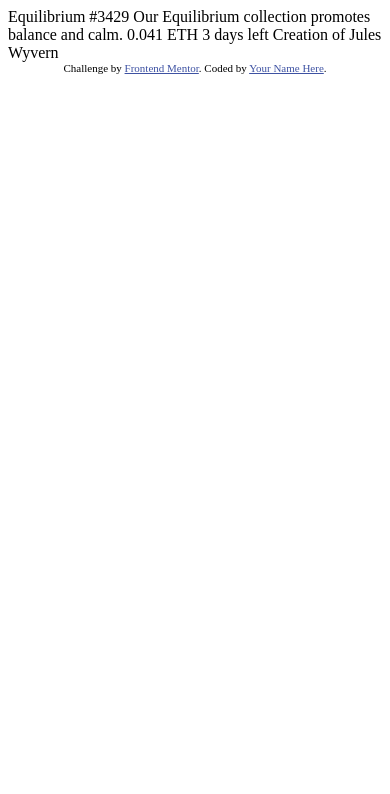
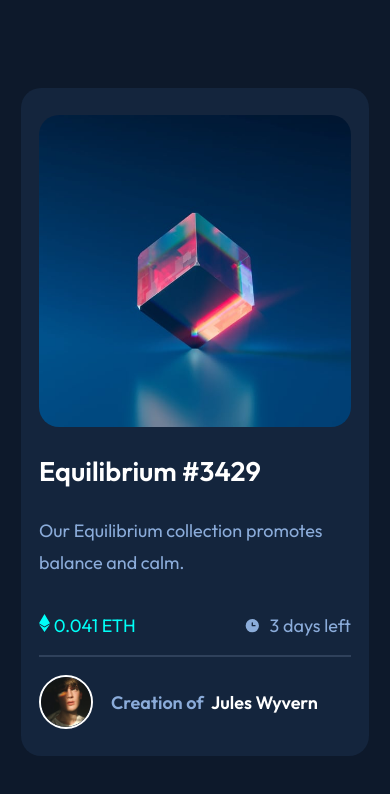
Before and after one commit to BartyCoding/NFT-preview, a plain HTML site: page index.html in a window 390 px wide. Drawn offline with Linux system fonts and the light colour scheme.

Commit message:
Completed mobile design

```diff
--- a/index.html
+++ b/index.html
@@ -8,26 +8,41 @@
 
   <title>Frontend Mentor | NFT preview card component</title>
 
-  <!-- Feel free to remove these styles or customise in your own stylesheet 👍 -->
-  <style>
-    .attribution { font-size: 11px; text-align: center; }
-    .attribution a { color: hsl(228, 45%, 44%); }
-  </style>
+  <link rel="stylesheet" href="styles.css">
+  <link rel="preconnect" href="https://fonts.googleapis.com">
+<link rel="preconnect" href="https://fonts.gstatic.com" crossorigin>
+<link href="https://fonts.googleapis.com/css2?family=Outfit:wght@300;400;600&display=swap" rel="stylesheet">
+
 </head>
 <body>
 
-  Equilibrium #3429
-
-  Our Equilibrium collection promotes balance and calm.
-
-  0.041 ETH
-  3 days left
-
-  Creation of Jules Wyvern
-
-  <div class="attribution">
-    Challenge by <a href="https://www.frontendmentor.io?ref=challenge" target="_blank">Frontend Mentor</a>.
-    Coded by <a href="#">Your Name Here</a>.
+  <div class="container">
+    <div class="card">
+      <div class="card-container">
+        <div class="card-image">
+          <img src="images/image-equilibrium.jpg" alt="">
+        </div>
+        <div class="card-text">
+          <h1>Equilibrium #3429</h1>
+          <p>Our Equilibrium collection promotes balance and calm.</p>
+          <div class="info">
+            <span class="price">
+              <img src="images/icon-ethereum.svg" alt="">
+              0.041 ETH
+            </span>
+            <span class="time-left">
+              <img src="images/icon-clock.svg" alt="">
+              3 days left
+            </span>
+          </div>
+        </div>
+        <hr>
+        <div class="user">
+          <img src="images/image-avatar.png" alt="">
+          Creation of <span class="white-text">Jules Wyvern</span>
+        </div>
+      </div>
+    </div>
   </div>
 </body>
 </html>
--- /dev/null
+++ b/styles.css
@@ -0,0 +1,106 @@
+* {
+    font-family: 'Outfit', sans-serif;
+    margin: 0;
+    padding: 0;
+    font-size: 18px;
+}
+
+html {
+    background-color: hsl(217, 54%, 11%);
+}
+
+.container {
+    display: flex;
+    justify-content: center;
+    align-items: center;
+    height: 100vh;
+}
+
+.card {
+    background-color: hsl(216, 50%, 16%);
+    width: 80vw;
+    height: auto;
+    max-height: 800px;
+    min-height: 500px;
+    border-radius: 20px;
+    padding: 1.5em 1em;
+}
+
+.card-image {
+    width: 100%;
+    display: flex;
+    justify-content: center;
+    align-items: center;
+}
+
+.card-image img {
+    width: 100%;
+    border-radius: 20px;
+}
+
+.card-text h1 {
+    color: hsl(0, 0%, 100%);
+    margin: 1em 0;
+    font-weight: 600;
+    font-size: 1.5em;
+}
+
+.card-text p {
+    color: hsl(215, 51%, 70%);
+    line-height: 1.75em;
+    margin-bottom: 2em;
+}
+
+.info {
+    margin-bottom: 1em;
+    display: flex;
+    justify-content: space-between;
+    align-items: center;
+}
+
+.price {
+    color: hsl(178, 100%, 50%);
+    font-weight: 400;
+}
+
+.time-left {
+    color:hsl(215, 51%, 70%);
+    display: flex;
+    justify-content: center;
+    align-items: center;
+}
+
+.time-left img {
+    margin-right: 0.5em;
+}
+
+
+hr {
+    border-color: hsl(215, 32%, 27%);
+    border-style: solid;
+}
+
+.user {
+    display: flex;
+    justify-content: flex-start;
+    align-items: center;
+    height: 100%;
+    margin-top: 1em;
+}
+
+.user img {
+    width: 50px;
+    border: 2px solid hsl(0, 0%, 100%);
+    border-radius: 50%;
+    margin-right: 1em;
+}
+
+.user {
+    color:hsl(215, 51%, 70%);
+    font-weight: 600;
+}
+
+.white-text {
+    color: white;
+    margin-left: 0.4em;
+}
```
